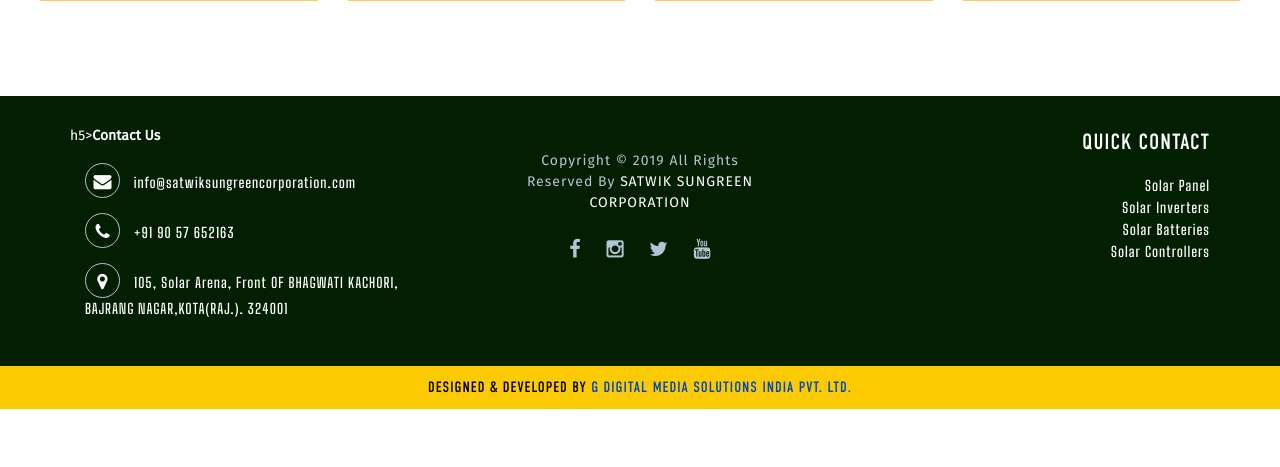
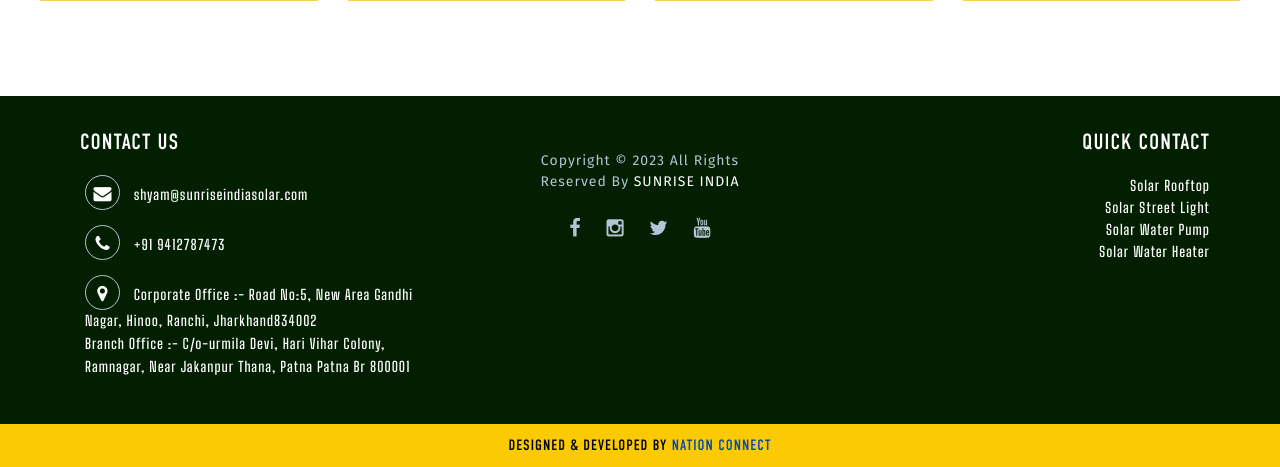
Before and after one commit to Nation-Connect/sunriseindiasolar, a PHP site: page /project.php in a window 1280 px wide. Shown: the part 850-1317 px from the top of the page. Before the commit the page ends 1259 px from the top, so only its background shows below. Run offline with PHP 8.4, Linux system fonts and the light colour scheme.

Commit message:
changes in about, gallery and project

```diff
--- a/gallery.php
+++ b/gallery.php
@@ -57,6 +57,7 @@
 			</div>
 		</div>
 	</div>
+	</div>
 
 	<?php
 	include 'footer.php';
--- a/project.php
+++ b/project.php
@@ -86,76 +86,13 @@
 
 
 			</div>
-		</div>
-	</div>
+			</div>
+			</div>
 
-	<div class="pre-footer">
-		<div class="container">
-			<div class="row">
-				<div class="col-md-4">
-					<div class="footer-contact">
-						h5><strong>Contact Us</strong></p>
-						<ul>
-							<li><i class="fa fa-envelope"></i> <a
-									href="mailtoinfo%40satwiksungreencorporation.html">info@satwiksungreencorporation.com</a>
-							</li>
-							<li><i class="fa fa-phone"></i> <a href="tel:09057652163">+91 90 57 652163</a></li>
-							<li><i class="fa fa-map-marker"></i> <span>105, Solar Arena, Front OF BHAGWATI KACHORI,
-									BAJRANG NAGAR,KOTA(RAJ.). 324001</span></li>
-						</ul>
-					</div>
-				</div>
-				<div class="col-md-4">
-					<div class="footer-center">
-						<p class="copyright"> Copyright © 2019 All Rights Reserved By <a
-								href="https://www.satwiksungreencorporation.com/">SATWIK SUNGREEN CORPORATION</a></p>
-						<div class="socials clearfix">
-							<div class="icon"><a href="https://www.facebook.com/"><i class='fa fa-facebook'></i></a>
-							</div>
-							<div class="icon"><a href="https://www.instagram.com/"><i class='fa fa-instagram'></i></a>
-							</div>
-							<div class="icon"><a href="https://www.twitter.com/"><i class='fa fa-twitter'></i></a></div>
-							<div class="icon"><a href="https://youtube.com/"><i class='fa fa-youtube'></i></a></div>
-						</div>
-					</div>
-				</div>
-				<div class="col-md-4">
-					<div class="footer-right">
-						<p><strong>Quick Contact</strong></p>
-						<ul class="menu">
-							<li><a href="#">Solar Panel</a></li>
-							<li><a href="#">Solar Inverters</a></li>
-							<li><a href="#">Solar Batteries</a></li>
-							<li><a href="#">Solar Controllers</a></li>
-						</ul>
-					</div>
-				</div>
-
-			</div>
-		</div>
-	</div>
-
-	<div class="footer-bottom">
-		<p>Designed & Developed By <a href="https://www.gdigitalindia.com/">G Digital Media Solutions India Pvt.
-				Ltd.</a></p>
-	</div>
-	<div class="mob-foot-cta">
-		<div class="col-md-6"><a href="tel:09057652163" target="_blank"><i class="fa fa-phone"></i> Call Now</a></div>
-		<div class="col-md-6"><a href="https://api.whatsapp.com/send?phone=919057652163" target="_blank"><i
-					class="fa fa-whatsapp"></i> Whatsapp</a></div>
-	</div>
-
-	<ul class="cta">
-		<li><a href="tel:09057652163"><span class="fa fa-phone"></span>+91 90 57 652163</a></li>
-		<li><a href="https://api.whatsapp.com/send?phone=919057652163"><span class="fa fa-whatsapp"></span>+91 90 57
-				652163</a></li>
-	</ul>
-	<script src="js/jquery-1.12.4.min.js"></script>
-	<script src="js/bootstrap.min.js"></script>
-	<script src="js/owl.carousel.js"></script>
-	<script src="js/jquery-ui.js"></script>
-	<script src="js/fancybox.js"></script>
-	<script src="js/main.js"></script>
+			<?php
+	include 'footer.php';
+	include 'foot.php';
+	?>
 </body>
 
 </html>
```
Also changed, not shown: about.php (+33 -8 lines).
